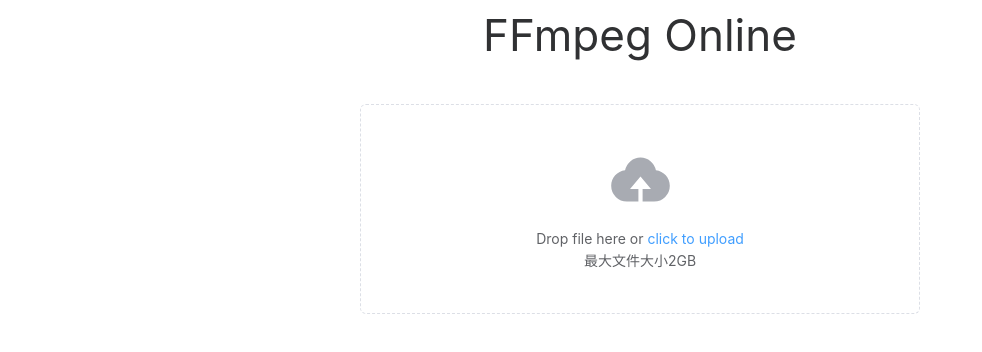
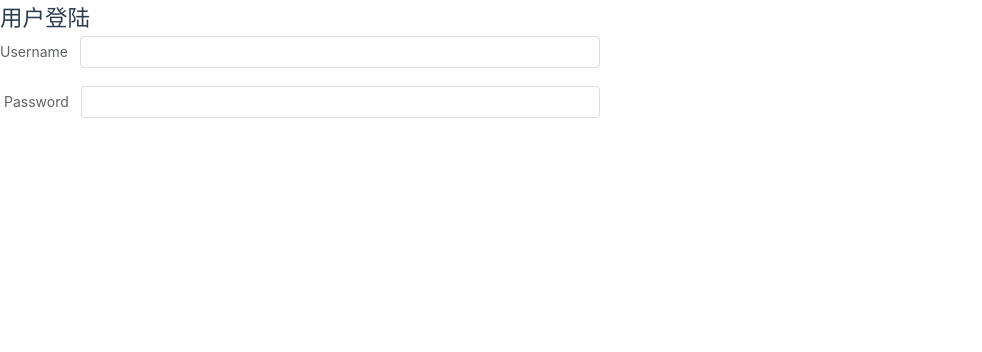
Before and after one commit to Horan-Z/video_process, a Vue app in the folder vp-ui/: page /login in a window 1280 px wide. Shown: the top 352 px of the page, without its empty margins (0-982 px from the left). Built offline with nearby package versions, Linux system fonts and the light colour scheme; the HTML template or start-up script is replaced by a standard one.

Commit message:
前端路由

```diff
--- a/vp-ui/package.json
+++ b/vp-ui/package.json
@@ -18,7 +18,8 @@
     "axios": "^1.9.0",
     "element-plus": "^2.9.11",
     "uuid": "^11.1.0",
-    "vue": "^3.5.13"
+    "vue": "^3.5.13",
+    "vue-router": "^4.5.1"
   },
   "devDependencies": {
     "@tsconfig/node22": "^22.0.1",
--- a/vp-ui/src/App.vue
+++ b/vp-ui/src/App.vue
@@ -1,32 +1,13 @@
 <script setup lang="ts">
-import UploadItem from './components/UploadItem.vue'
+
 </script>
 
 <template>
-  <div class="common-layout">
-    <el-container>
-      <el-header>
-        <h1 style="font-size: 44px">FFmpeg Online</h1>
-      </el-header>
-      <br />
-      <el-main><UploadItem /></el-main>
-    </el-container>
+  <div class="app">
+    <router-view />
   </div>
 </template>
 
 <style scoped>
-.common-layout .el-header {
-  display: grid;
-  place-items: center;
-  position: relative;
-  background-color: #ffffff;
-  color: var(--el-text-color-primary);
-  /* box-shadow: var(--el-box-shadow); */
-}
 
-.common-layout .el-main {
-  width: 100%;
-  max-width: 600px;
-  margin: 0 auto;
-}
 </style>
--- /dev/null
+++ b/vp-ui/src/components/PageHeader.vue
@@ -0,0 +1,21 @@
+<script setup lang="ts">
+
+</script>
+
+<template>
+  <el-header class="page-header">
+    <h1 style="font-size: 44px">FFmpeg Online</h1>
+  </el-header>
+  <br />
+</template>
+
+<style scoped>
+.page-header {
+  display: grid;
+  place-items: center;
+  position: relative;
+  background-color: #ffffff;
+  color: var(--el-text-color-primary);
+  /* box-shadow: var(--el-box-shadow); */
+}
+</style>
--- a/vp-ui/src/main.ts
+++ b/vp-ui/src/main.ts
@@ -1,8 +1,10 @@
 import './assets/main.css'
-
 import ElementPlus from 'element-plus'
 import { createApp } from 'vue'
 import App from './App.vue'
+import router from './router'
 
-const app = createApp(App)
-app.use(ElementPlus).mount('#app')
+createApp(App)
+  .use(ElementPlus)
+  .use(router)
+  .mount('#app')
--- /dev/null
+++ b/vp-ui/src/router/index.ts
@@ -0,0 +1,23 @@
+import { createRouter, createWebHistory } from 'vue-router'
+import routes from './routes'
+
+const router = createRouter({
+  history: createWebHistory(),
+  routes,
+  scrollBehavior(to, from, savedPosition) {
+    // 控制滚动行为
+    return savedPosition || { top: 0 }
+  }
+})
+
+// 全局前置守卫
+router.beforeEach((to, from, next) => {
+  const isAuthenticated = localStorage.getItem('token')
+  if (to.meta.requiresAuth && !isAuthenticated) {
+    next({ path: '/login' })
+  } else {
+    next()
+  }
+})
+
+export default router
--- /dev/null
+++ b/vp-ui/src/router/routes.ts
@@ -0,0 +1,27 @@
+import Login from '@/views/LoginView.vue'
+import Upload from '@/views/UploadView.vue'
+
+const routes = [
+  {
+    path: '/',
+    component: Upload,
+    meta: { requiresAuth: true }
+  },
+  {
+    path: '/upload',
+    component: Upload,
+    meta: { requiresAuth: true }
+  },
+  {
+    path: '/login',
+    component: Login,
+    meta: { requiresAuth: false }
+  },
+  {
+    path: '/:pathMatch(.*)*', // 404页面
+    name: 'NotFound',
+    component: () => import('@/views/NotFound.vue') // 动态导入
+  }
+]
+
+export default routes
--- /dev/null
+++ b/vp-ui/src/views/LoginView.vue
@@ -0,0 +1,35 @@
+<script setup lang="ts">
+import { reactive, ref } from 'vue'
+
+const loginInfo = reactive({
+  username: '',
+  password: '',
+})
+</script>
+
+<template>
+  <div class="login-wrapper">
+    <div class="login-container">
+      <div class="form-header">
+        <h2>用户登陆</h2>
+      </div>
+      <el-form
+        :label-position="right"
+        label-width="auto"
+        :model="loginInfo"
+        style="max-width: 600px"
+      >
+        <el-form-item label="Username" :label-position="right">
+          <el-input v-model="loginInfo.username" />
+        </el-form-item>
+        <el-form-item label="Password" :label-position="right">
+          <el-input v-model="loginInfo.password" />
+        </el-form-item>
+      </el-form>
+    </div>
+  </div>
+</template>
+
+<style scoped>
+
+</style>
--- /dev/null
+++ b/vp-ui/src/views/NotFound.vue
@@ -0,0 +1,34 @@
+<template>
+  <el-result
+    icon="error"
+    title="404"
+    subTitle="页面不存在！"
+    style="width: 100%; height: 80vh"
+  >
+    <template #extra>
+      <el-button type="primary" size="default" @click="onNavigateBack"
+      >返回</el-button
+      >
+    </template>
+  </el-result>
+</template>
+
+<script lang="ts">
+import { defineComponent } from "vue";
+import { useRouter } from "vue-router";
+
+export default defineComponent({
+  name: "404-Not-Found",
+
+  setup() {
+    const router = useRouter();
+    const onNavigateBack = () => {
+      router.back();
+    };
+
+    return {
+      onNavigateBack,
+    };
+  },
+});
+</script>
--- a/vp-ui/src/components/UploadItem.vue
+++ b/vp-ui/src/views/UploadView.vue
@@ -4,6 +4,7 @@
 import axios from 'axios'
 import { reactive, ref } from 'vue'
 import { v4 as uuidv4 } from 'uuid';
+import PageHeader from '@/components/PageHeader.vue'
 
 interface UploadFile {
   fileUuid: string;     // 唯一标识
@@ -130,6 +131,8 @@
 </script>
 
 <template>
+  <PageHeader />
+  <el-main class="main">
     <el-upload
       class="upload"
       ref="uploadRef"
@@ -155,6 +158,7 @@
         <el-progress :text-inside="true" :stroke-width="26" :percentage="file.percentage" :status="file.percentage == 100 ? 'success' : ''" />
       </div>
     </div>
+  </el-main>
 </template>
 
 <style scoped>
@@ -164,4 +168,10 @@
   justify-content: space-between;
   margin-bottom: 8px;
 }
+
+.main {
+  width: 100%;
+  max-width: 600px;
+  margin: 0 auto;
+}
 </style>
```
Also changed, not shown: vp-ui/components.d.ts (+7 -5 lines), 1 other file (tests, documents, lock files or other folders). Lines whose indentation alone changed are shown as unchanged.
